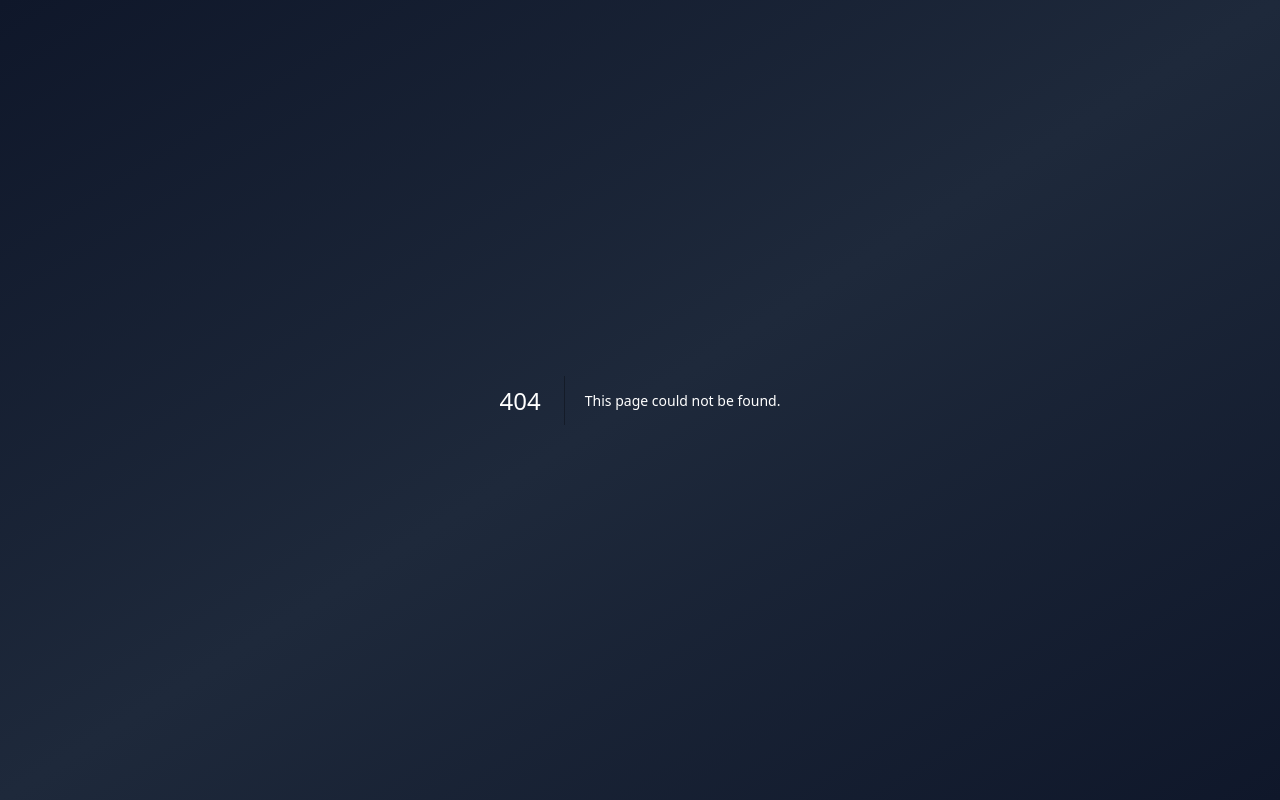
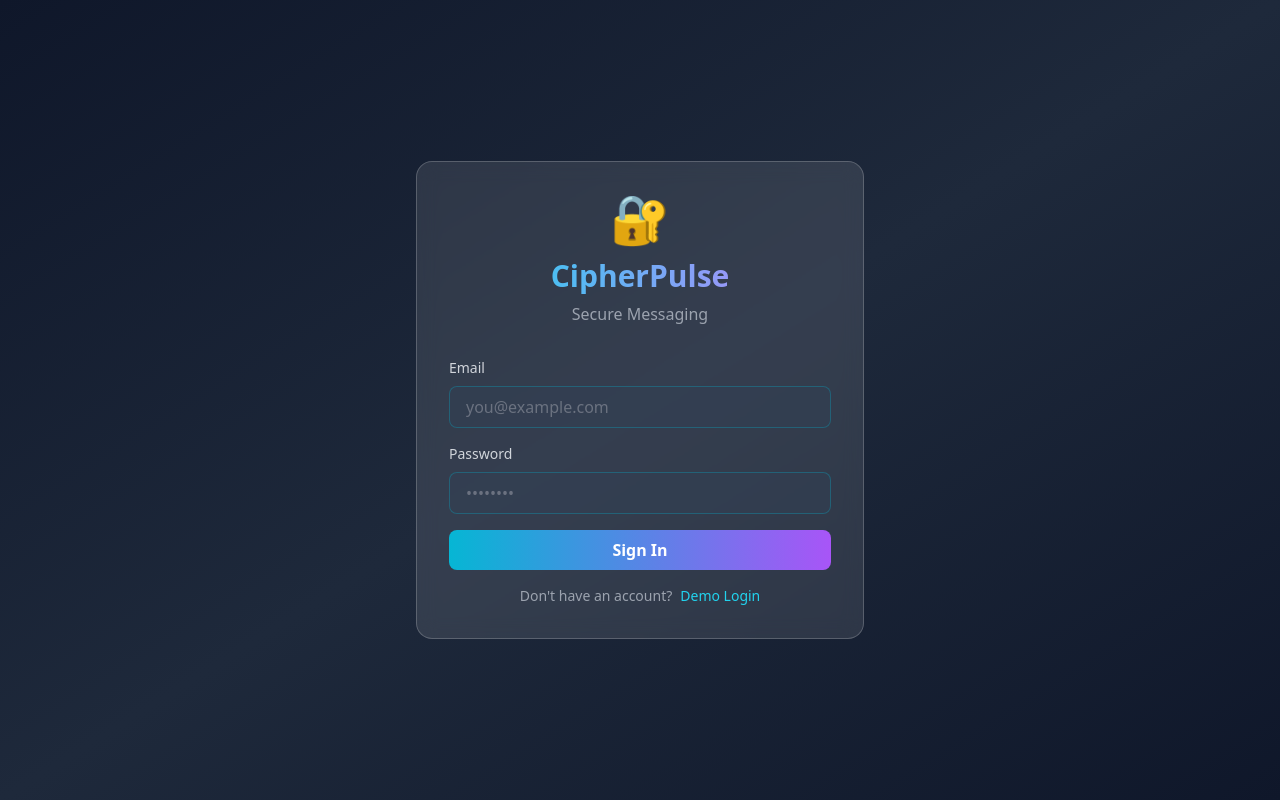
Before and after one commit to realarpan/CipherPulse, a Next.js app: page /auth/login in a window 1280 px wide. Before the commit this address had no page. Built offline with nearby package versions, Linux system fonts and the light colour scheme.

Commit message:
feat: Add login page with authentication UI

```diff
--- /dev/null
+++ b/app/auth/login/page.tsx
@@ -0,0 +1,78 @@
+'use client';
+
+import { useState } from 'react';
+import { useRouter } from 'next/navigation';
+
+export default function LoginPage() {
+  const [email, setEmail] = useState('');
+  const [password, setPassword] = useState('');
+  const [isLoading, setIsLoading] = useState(false);
+  const router = useRouter();
+
+  const handleLogin = async (e: React.FormEvent) => {
+    e.preventDefault();
+    setIsLoading(true);
+    // Simulate login
+    await new Promise(resolve => setTimeout(resolve, 1000));
+    localStorage.setItem('user', JSON.stringify({ email, id: Date.now().toString() }));
+    router.push('/dashboard');
+  };
+
+  return (
+    <div className="min-h-screen bg-gradient-to-br from-slate-900 via-slate-800 to-slate-900 flex items-center justify-center p-4">
+      <div className="glass rounded-2xl p-8 w-full max-w-md backdrop-blur-xl">
+        <div className="text-center mb-8">
+          <div className="text-5xl mb-4">🔐</div>
+          <h1 className="text-3xl font-bold bg-gradient-to-r from-cyan-400 to-purple-400 bg-clip-text text-transparent">
+            CipherPulse
+          </h1>
+          <p className="text-gray-400 mt-2">Secure Messaging</p>
+        </div>
+
+        <form onSubmit={handleLogin} className="space-y-4">
+          <div>
+            <label className="block text-sm font-medium text-gray-300 mb-2">Email</label>
+            <input
+              type="email"
+              value={email}
+              onChange={(e) => setEmail(e.target.value)}
+              placeholder="you@example.com"
+              className="w-full px-4 py-2 bg-slate-700/50 border border-cyan-500/30 rounded-lg text-white placeholder-gray-500 focus:outline-none focus:border-cyan-500"
+              required
+            />
+          </div>
+
+          <div>
+            <label className="block text-sm font-medium text-gray-300 mb-2">Password</label>
+            <input
+              type="password"
+              value={password}
+              onChange={(e) => setPassword(e.target.value)}
+              placeholder="••••••••"
+              className="w-full px-4 py-2 bg-slate-700/50 border border-cyan-500/30 rounded-lg text-white placeholder-gray-500 focus:outline-none focus:border-cyan-500"
+              required
+            />
+          </div>
+
+          <button
+            type="submit"
+            disabled={isLoading}
+            className="w-full py-2 bg-gradient-to-r from-cyan-500 to-purple-500 text-white font-semibold rounded-lg hover:opacity-90 disabled:opacity-50 transition"
+          >
+            {isLoading ? 'Signing in...' : 'Sign In'}
+          </button>
+        </form>
+
+        <p className="text-center text-gray-400 mt-4 text-sm">
+          Don't have an account?
+          <button
+            onClick={() => setEmail('demo@example.com') || setPassword('demo')}
+            className="text-cyan-400 hover:text-cyan-300 ml-2"
+          >
+            Demo Login
+          </button>
+        </p>
+      </div>
+    </div>
+  );
+}
```
